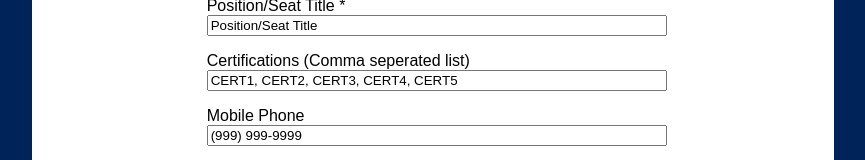
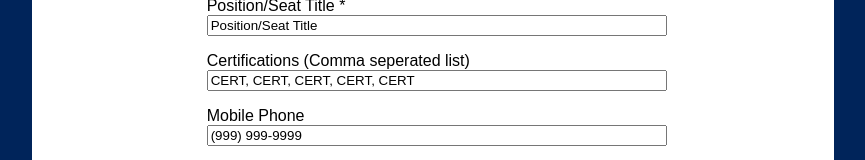
Before and after one commit to mjleonides/signature-app, a Nuxt app: page / in a window 1280 px wide. Shown: the part 540-700 px from the top of the page, without its empty margins (207-1072 px from the left). Built offline with nearby package versions, Linux system fonts and the light colour scheme; a web font is replaced by a local one.

Commit message:
Added . to format certs

```diff
--- a/app.vue
+++ b/app.vue
@@ -310,7 +310,7 @@ export default {
       brand: "",
       name: "FirstName Lastname", // {{ name }}<br v-if="validateCerts(certs)">{{ formatCerts(certs) }}
       position: "Position/Seat Title",
-      certs: "CERT1, CERT2, CERT3, CERT4, CERT5", //optional
+      certs: "CERT, CERT, CERT, CERT, CERT", //optional
       mobilePhone: "(999) 999-9999", //optional :href="'tel:' + formatPhone(mobilePhone)"
       officePhone: "(999) 999-9999", //optional :href="'tel:' + formatPhone(officePhone)"
       fax: "(999) 999-9999", //optional
@@ -347,11 +347,11 @@ export default {
       return (phoneArray?.length === 10)
     },
     formatCerts(input) {
-      const certArray = input.match(/([a-z])+/gi);
+      const certArray = input.match(/([a-z\.])+/gi);
       return (certArray?.length > 2) ? certArray.join(", ") : (certArray) ? ", " + certArray.join(", ") : "";
     },
     validateCerts(input) {
-      const certArray = input.match(/([a-z])+/gi);
+      const certArray = input.match(/([a-z\.])+/gi);
       return (certArray?.length > 2)
     }
 
```
